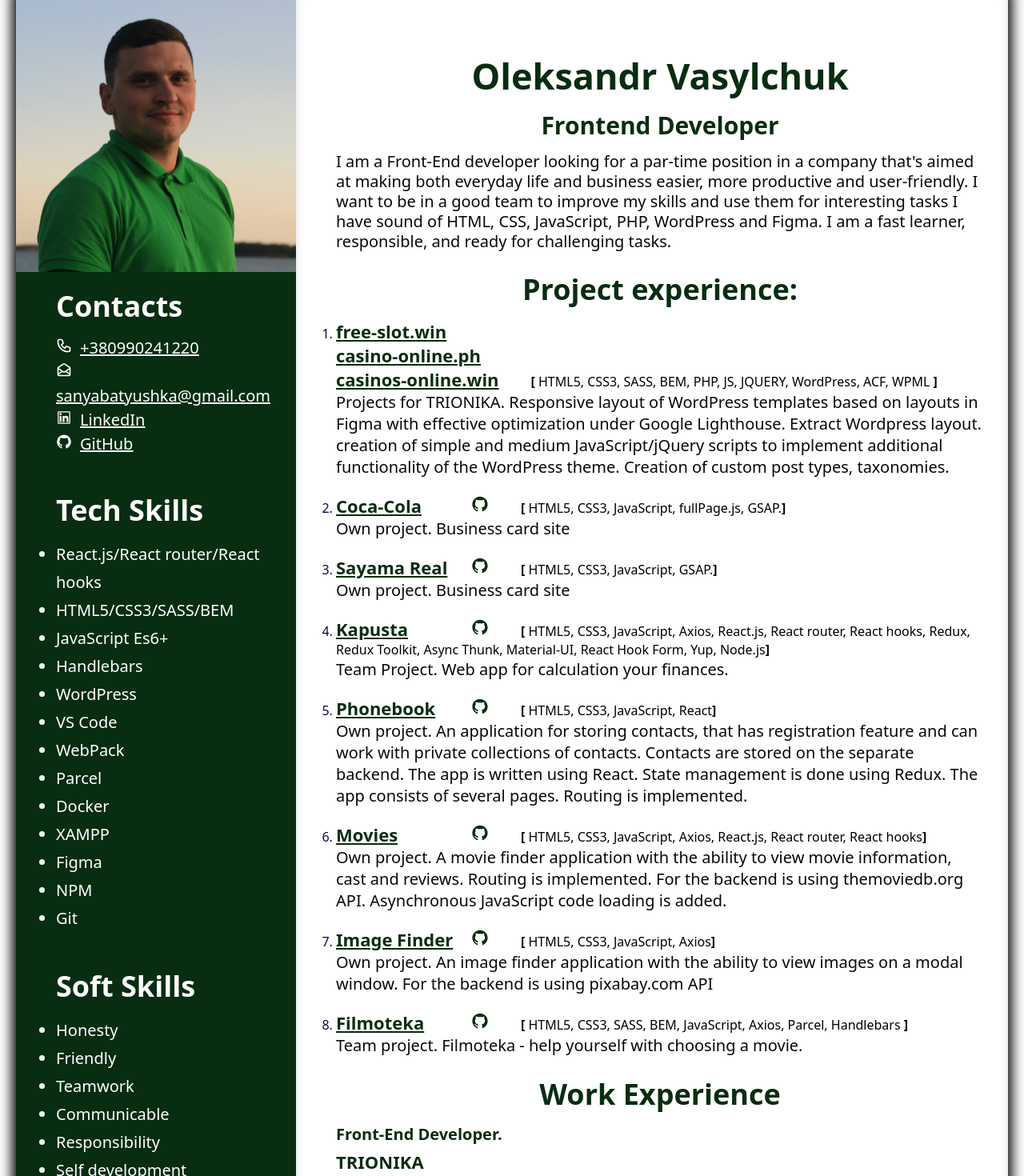
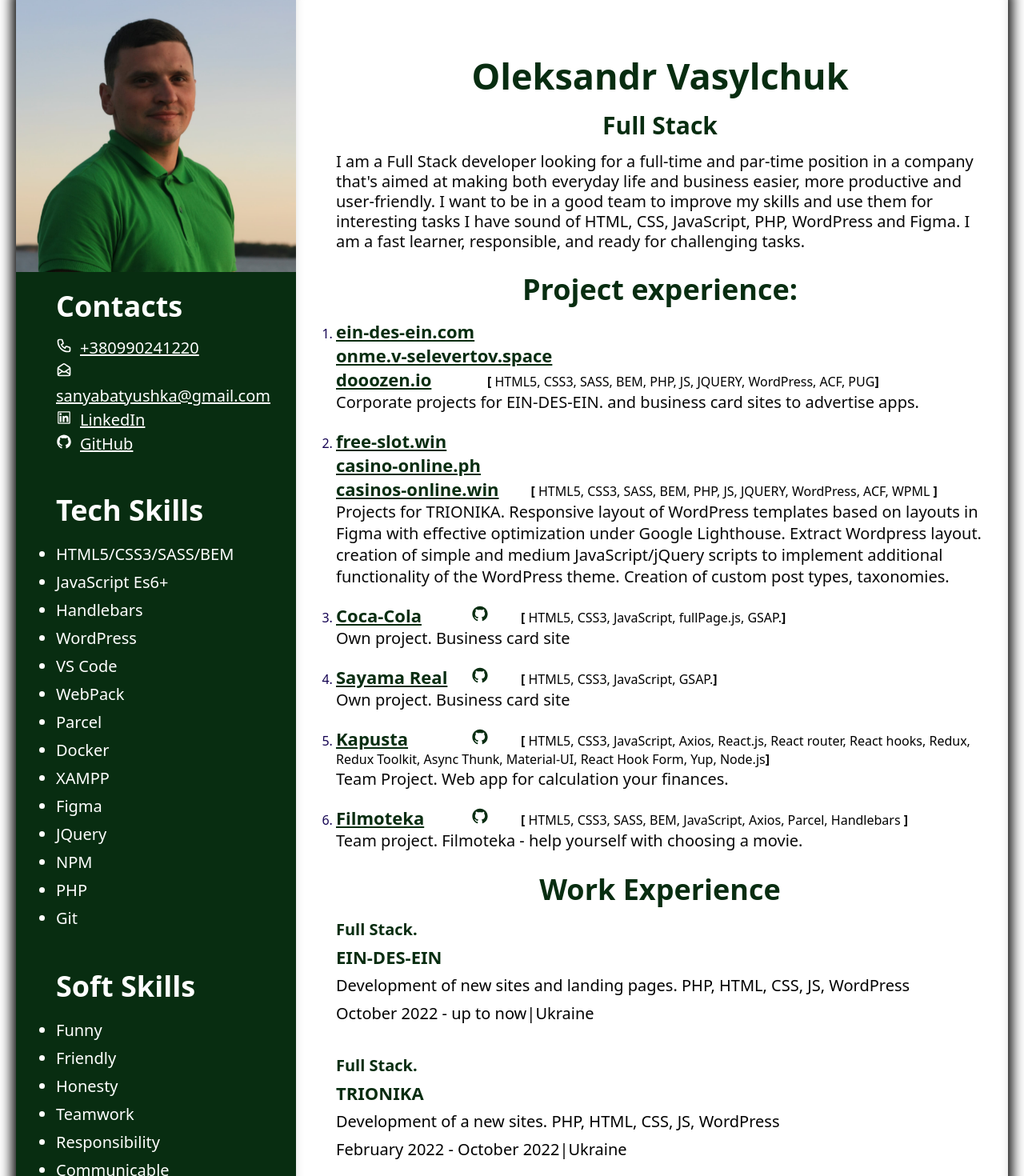
Before and after one commit to Vasylchuk-Oleksandr/oleksandr-vasylchuk-resume, a React (Create React App) app: page / in a window 1280 px wide. Shown: the part 20-1490 px from the top of the page at 80% size. Built offline with nearby package versions, Linux system fonts and the light colour scheme; a web font is replaced by a local one.

Commit message:
add work

```diff
--- a/package.json
+++ b/package.json
@@ -11,7 +11,7 @@
     "react": "^17.0.2",
     "react-dom": "^17.0.2",
     "react-icons": "^4.3.1",
-    "react-scripts": "4.0.3",
+    "react-scripts": "^5.0.1",
     "web-vitals": "^1.1.2"
   },
   "scripts": {
--- a/src/Components/Absolute/Absolute.js
+++ b/src/Components/Absolute/Absolute.js
@@ -7,14 +7,14 @@
     <Absolute>
       <Column>
         <Name>Oleksandr Vasylchuk</Name>
-        <Job>Frontend Developer</Job>
+        <Job>Full Stack</Job>
         <Target>
-          I am a Front-End developer looking for a par-time position in a
-          company that's aimed at making both everyday life and business easier,
-          more productive and user-friendly. I want to be in a good team to
-          improve my skills and use them for interesting tasks I have sound of
-          HTML, CSS, JavaScript, PHP, WordPress and Figma. I am a fast learner,
-          responsible, and ready for challenging tasks.
+          I am a Full Stack developer looking for a full-time and par-time
+          position in a company that's aimed at making both everyday life and
+          business easier, more productive and user-friendly. I want to be in a
+          good team to improve my skills and use them for interesting tasks I
+          have sound of HTML, CSS, JavaScript, PHP, WordPress and Figma. I am a
+          fast learner, responsible, and ready for challenging tasks.
         </Target>
       </Column>
     </Absolute>
--- a/src/Components/Asside/Asside.js
+++ b/src/Components/Asside/Asside.js
@@ -38,8 +38,7 @@
               <Link
                 href="mailto:sanyabatyushka@gmail.com"
                 target="_blank"
-                rel="noreferrer"
-              >
+                rel="noreferrer">
                 <Hi>
                   <HiOutlineMailOpen />
                 </Hi>
@@ -50,8 +49,7 @@
               <Link
                 href="https://www.linkedin.com/in/oleksandr-vasylchuk"
                 target="_blank"
-                rel="noreferrer"
-              >
+                rel="noreferrer">
                 <Hi>
                   <AiOutlineLinkedin />
                 </Hi>
@@ -63,8 +61,7 @@
               <Link
                 href="https://github.com/OleksandrVasylchuk"
                 target="_blank"
-                rel="noreferrer"
-              >
+                rel="noreferrer">
                 <Hi>
                   <AiFillGithub />
                 </Hi>
@@ -80,7 +77,7 @@
             {/* {techskills.map(({ name, id }) => (
             <Item key={id}>{name}</Item>
           ))} */}
-            <Item>React.js/React router/React hooks</Item>
+            {/* <Item>React.js/React router/React hooks</Item> */}
             <Item>HTML5/CSS3/SASS/BEM</Item>
             <Item>JavaScript Es6+ </Item>
             <Item>Handlebars</Item>
@@ -92,7 +89,9 @@
             <Item>Docker</Item>
             <Item>XAMPP</Item>
             <Item>Figma</Item>
+            <Item>JQuery</Item>
             <Item>NPM</Item>
+            <Item>PHP</Item>
             <Item>Git</Item>
             {/* <Item>
             Formik/Yup/React Hook
@@ -107,11 +106,12 @@
             {/* {softskills.map(({ name, id }) => (
             <Item key={id}>{name}</Item>
           ))} */}
+            <Item>Funny</Item>
+            <Item>Friendly</Item>
             <Item>Honesty</Item>
-            <Item>Friendly</Item>
             <Item>Teamwork</Item>
+            <Item>Responsibility</Item>
             <Item>Communicable</Item>
-            <Item>Responsibility</Item>
             <Item>Self development</Item>
           </List>
         </Section>
--- a/src/Components/Projects/Projects.js
+++ b/src/Components/Projects/Projects.js
@@ -5,6 +5,29 @@
 export default function Projects() {
   return (
     <List>
+      <Experience>
+        <div>
+          <Link target="_blank" href="https://ein-des-ein.com/">
+            ein-des-ein.com
+          </Link>
+        </div>
+        <div>
+          <Link target="_blank" href="https://onme.v-selevertov.space/">
+            onme.v-selevertov.space
+          </Link>
+        </div>
+        <Link target="_blank" href="https://dooozen.io/">
+          dooozen.io
+        </Link>
+        <Name>
+          <Bold>[</Bold> HTML5, CSS3, SASS, BEM, PHP, JS, JQUERY, WordPress,
+          ACF, PUG<Bold>]</Bold>
+        </Name>
+        <Submenu>
+          Corporate projects for EIN-DES-EIN. and business card sites to
+          advertise apps.
+        </Submenu>
+      </Experience>
       <Experience>
         <div>
           <Link target="_blank" href="https://free-slot.win/">
@@ -34,14 +57,12 @@
       <Experience>
         <Link
           target="_blank"
-          href="https://oleksandrvasylchuk.github.io/coca-cola/"
-        >
+          href="https://oleksandrvasylchuk.github.io/coca-cola/">
           Coca-Cola
         </Link>
         <Link
           target="_blank"
-          href="https://oleksandrvasylchuk.github.io/coca-cola/"
-        >
+          href="https://oleksandrvasylchuk.github.io/coca-cola/">
           <AiFillGithub />
         </Link>
         <Name>
@@ -53,14 +74,12 @@
       <Experience>
         <Link
           target="_blank"
-          href="https://oleksandrvasylchuk.github.io/test-sayama/"
-        >
+          href="https://oleksandrvasylchuk.github.io/test-sayama/">
           Sayama Real
         </Link>
         <Link
           target="_blank"
-          href="https://github.com/OleksandrVasylchuk/test-sayama"
-        >
+          href="https://github.com/OleksandrVasylchuk/test-sayama">
           <AiFillGithub />
         </Link>
         <Name>
@@ -74,8 +93,7 @@
         </Link>
         <Link
           target="_blank"
-          href="https://github.com/virysik/goit-final-project-kapusta-front"
-        >
+          href="https://github.com/virysik/goit-final-project-kapusta-front">
           <AiFillGithub />
         </Link>
         <Name>
@@ -85,14 +103,13 @@
         </Name>
         <Submenu>Team Project. Web app for calculation your finances.</Submenu>
       </Experience>
-      <Experience>
+      {/* <Experience>
         <Link target="_blank" href="https://sanya-phonebook.netlify.app/">
           Phonebook
         </Link>
         <Link
           target="_blank"
-          href="https://github.com/OleksandrVasylchuk/goit-react-hw-08-phonebook"
-        >
+          href="https://github.com/OleksandrVasylchuk/goit-react-hw-08-phonebook">
           <AiFillGithub />
         </Link>
         <Name>
@@ -105,15 +122,14 @@
           written using React. State management is done using Redux. The app
           consists of several pages. Routing is implemented.
         </Submenu>
-      </Experience>
-      <Experience>
+      </Experience> */}
+      {/* <Experience>
         <Link target="_blank" href="https://sanyabatyushka-movies.netlify.app/">
           Movies
         </Link>
         <Link
           target="_blank"
-          href="https://github.com/OleksandrVasylchuk/goit-react-hw-05-movies"
-        >
+          href="https://github.com/OleksandrVasylchuk/goit-react-hw-05-movies">
           <AiFillGithub />
         </Link>
         <Name>
@@ -126,18 +142,16 @@
           is using themoviedb.org API. Asynchronous JavaScript code loading is
           added.
         </Submenu>
-      </Experience>
-      <Experience>
+      </Experience> */}
+      {/* <Experience>
         <Link
           target="_blank"
-          href="https://oleksandrvasylchuk.github.io/goit-react-hw-04-hooks-images/"
-        >
+          href="https://oleksandrvasylchuk.github.io/goit-react-hw-04-hooks-images/">
           Image Finder
         </Link>
         <Link
           target="_blank"
-          href="https://github.com/OleksandrVasylchuk/goit-react-hw-04-hooks-images"
-        >
+          href="https://github.com/OleksandrVasylchuk/goit-react-hw-04-hooks-images">
           <AiFillGithub />
         </Link>
         <Name>
@@ -147,18 +161,16 @@
           Own project. An image finder application with the ability to view
           images on a modal window. For the backend is using pixabay.com API
         </Submenu>
-      </Experience>
+      </Experience> */}
       <Experience>
         <Link
           target="_blank"
-          href="https://dmitry-karas.github.io/front-end__division--filmoteka/"
-        >
+          href="https://dmitry-karas.github.io/front-end__division--filmoteka/">
           Filmoteka
         </Link>
         <Link
           target="_blank"
-          href="https://github.com/Dmitry-Karas/front-end__division--filmoteka/tree/main"
-        >
+          href="https://github.com/Dmitry-Karas/front-end__division--filmoteka/tree/main">
           <AiFillGithub />
         </Link>
         <Name>
--- a/src/Components/Work/Work.js
+++ b/src/Components/Work/Work.js
@@ -15,12 +15,32 @@
     <List>
       <Organisation>
         <Time>
-          <Company>Front-End Developer.</Company>
+          <Company>Full Stack.</Company>
+        </Time>
+        <About>EIN-DES-EIN </About>
+        <Time>
+          Development of new sites and landing pages. PHP, HTML, CSS, JS,
+          WordPress
+        </Time>
+        <Time>
+          <About></About>October 2022 - up to now<Divider>|</Divider>
+          Ukraine
+        </Time>
+        {/*
+        <Lists>
+          <Item>teamwork and mutual assistance;</Item>
+          <Item>computer literacy;</Item>
+          <Item>communication with the population.</Item>
+        </Lists> */}
+      </Organisation>
+      <Organisation>
+        <Time>
+          <Company>Full Stack.</Company>
         </Time>
         <About>TRIONIKA </About>
         <Time>Development of a new sites. PHP, HTML, CSS, JS, WordPress</Time>
         <Time>
-          <About></About>February 2022 - up to now<Divider>|</Divider>
+          <About></About>February 2022 - October 2022<Divider>|</Divider>
           Ukraine
         </Time>
         {/*
@@ -40,7 +60,7 @@
           pages, changing content. Work with Laravel, PHP, HTML, CSS, JS
         </Time>
         <Time>
-          <About></About>November 2021 - up to now<Divider>|</Divider>
+          <About></About>November 2021 - February 2022<Divider>|</Divider>
           Ukraine
         </Time>
         {/*
```
Also changed, not shown: 1 other file (tests, documents, lock files or other folders).
